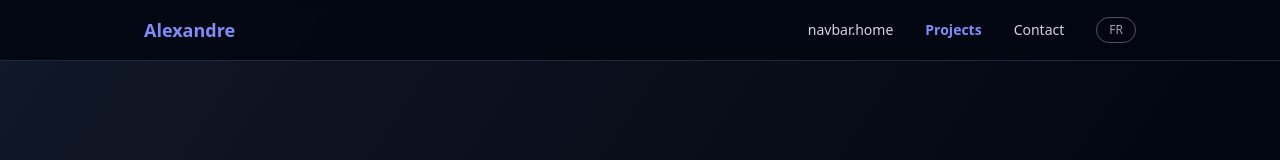
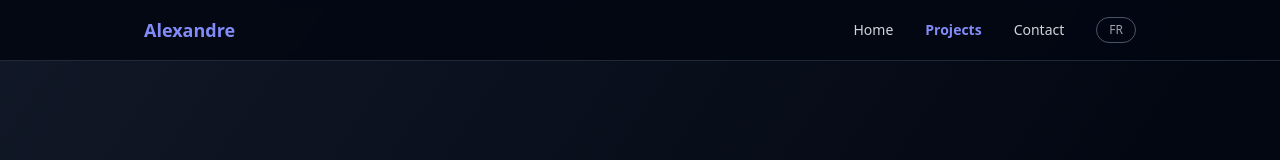
Before and after one commit to AlexandreBbr/Portfolio, a React (Vite) app: page / in a window 1280 px wide. Shown: the top 160 px of the page. Built offline with nearby package versions, Linux system fonts and the light colour scheme.

Commit message:
Optimizing for mobile

```diff
--- a/src/components/Navbar.jsx
+++ b/src/components/Navbar.jsx
@@ -9,7 +9,7 @@ export default function Navbar({ activeSection }) {
   const { t } = useTranslation();
 
   const links = [
-    { id: "hero", label: t("navbar.home") },
+    { id: "hero", label: t("navbar.hero") },
     { id: "projects", label: t("navbar.projects") },
     { id: "contact", label: t("navbar.contact") },
   ];
```
